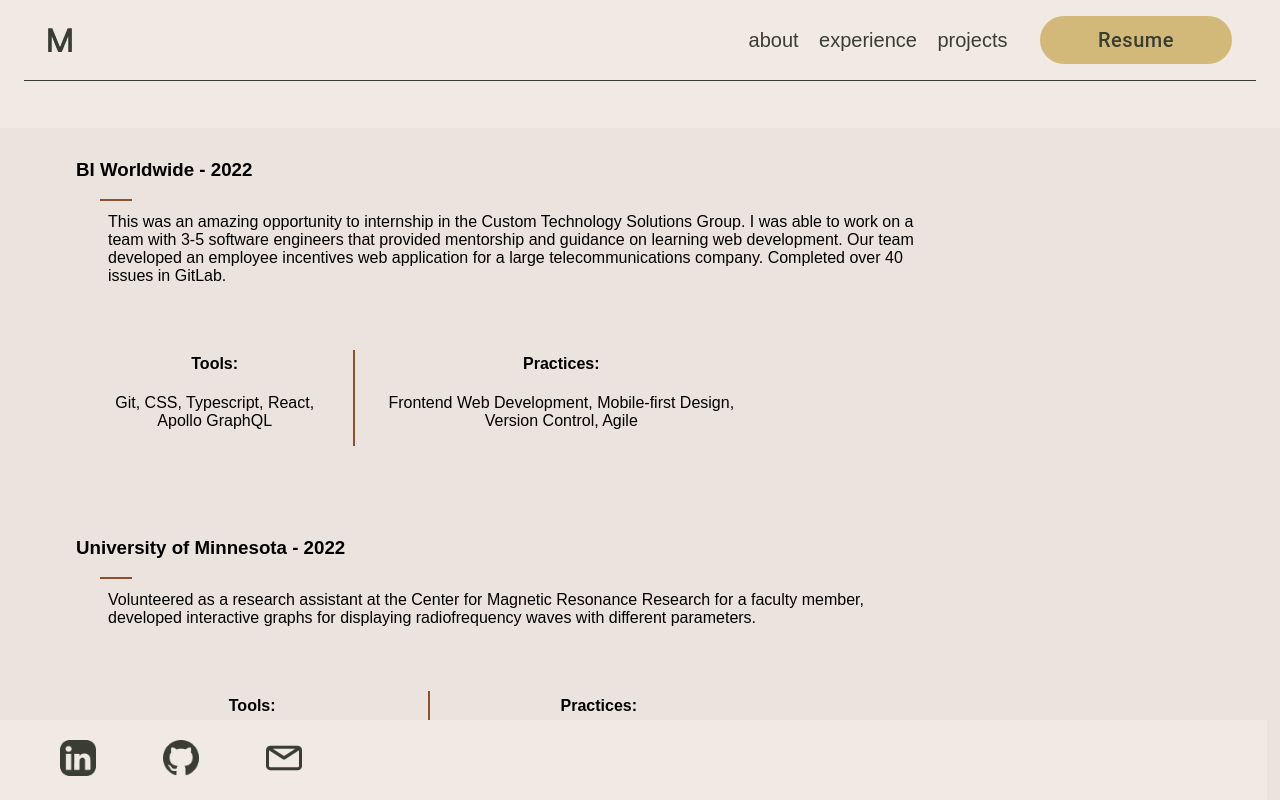
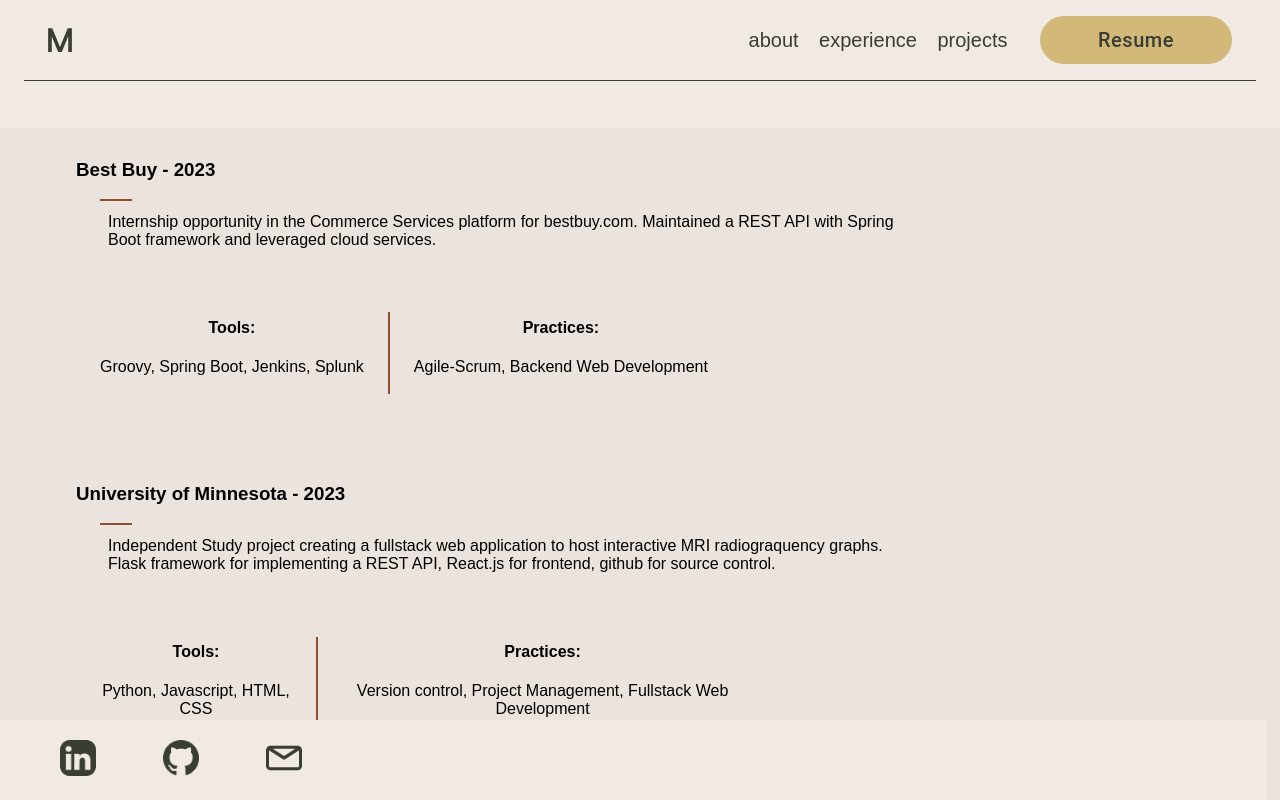
Before and after one commit to madelinemcg/portfolio, a React (Create React App) app: page /experience in a window 1280 px wide. Built offline with nearby package versions, Linux system fonts and the light colour scheme.

Commit message:
Experience update

```diff
--- a/src/assets/copy/copy.tsx
+++ b/src/assets/copy/copy.tsx
@@ -18,6 +18,20 @@
       "I also enjoy competitive figure skating, gaming, and baking macarons.",
   },
   EXPERIENCE: {
+    BESTBUY: {
+      title: "Best Buy - 2023",
+      description:
+        "Internship opportunity in the Commerce Services platform for bestbuy.com. Maintained a REST API with Spring Boot framework and leveraged cloud services.",
+      tools: "Groovy, Spring Boot, Jenkins, Splunk",
+      practices: "Agile-Scrum, Backend Web Development",
+    },
+    UMN2: {
+      title: "University of Minnesota - 2023",
+      description:
+        "Independent Study project creating a fullstack web application to host interactive MRI radiograquency graphs. Flask framework for implementing a REST API, React.js for frontend, github for source control.",
+      tools: "Python, Javascript, HTML, CSS",
+      practices: "Version control, Project Management, Fullstack Web Development",
+    },
     BI: {
       title: "BI Worldwide - 2022",
       description:
--- a/src/pages/ExperiencePage/ExperiencePage.tsx
+++ b/src/pages/ExperiencePage/ExperiencePage.tsx
@@ -2,7 +2,7 @@
 import "./ExperiencePage.scss";
 
 export const ExperiencePage: React.FC = () => {
-  const experienceList = [COPY.EXPERIENCE.BI, COPY.EXPERIENCE.UMN];
+  const experienceList = [COPY.EXPERIENCE.BESTBUY, COPY.EXPERIENCE.UMN2, COPY.EXPERIENCE.BI, COPY.EXPERIENCE.UMN];
 
   return (
     <div className="page">
```
